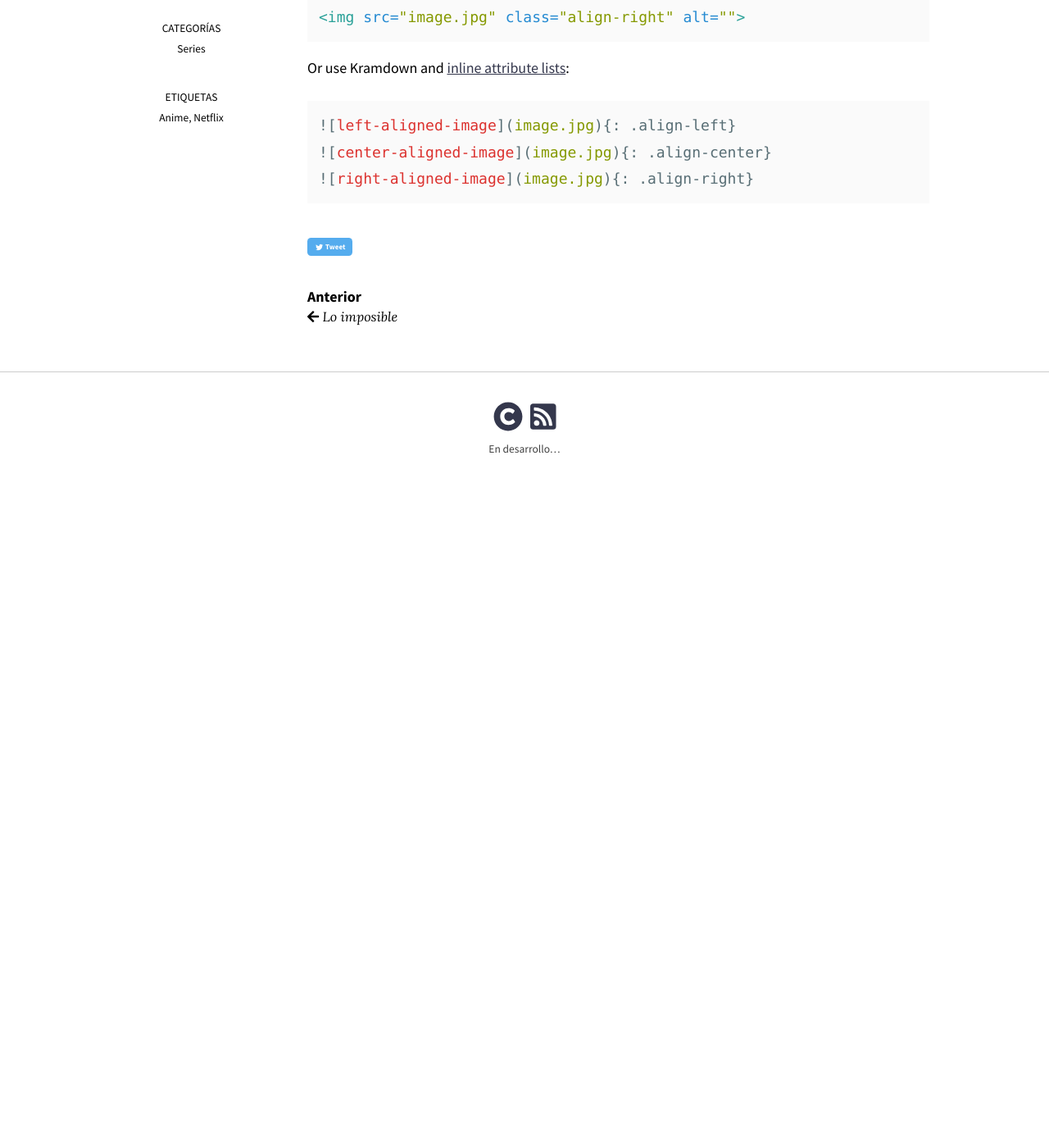
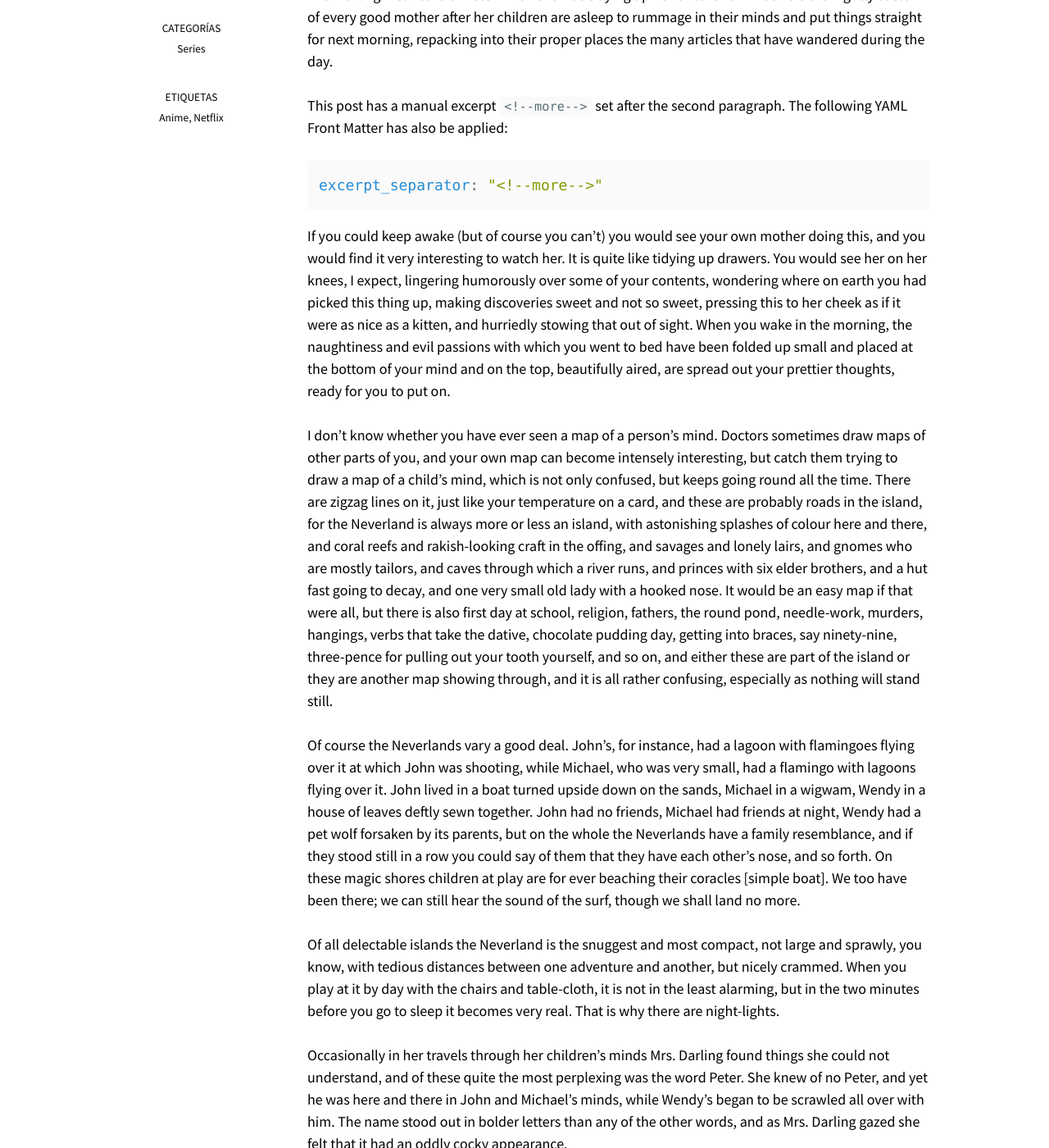
Before and after one commit to gide0n/old-mindeka, a Jekyll site: the page built from _posts/2020-03-24-opinion-beastars.md, in a window 1280 px wide and 1400 px high, scrolled down 1229 px. Shown: the whole window at 82% size. Built offline with Jekyll 4.4.1, drawn with Linux system fonts in a browser that asks for light colours; nearby versions of some CDN libraries; before the commit the page ends 1859 px from its top, so only the background shows below that; some of the changed text lies outside the part shown.

Commit message:
Update 2020-03-24-opinion-beastars.md

````diff
--- a/_posts/2020-03-24-opinion-beastars.md
+++ b/_posts/2020-03-24-opinion-beastars.md
@@ -13,20 +13,24 @@ tags:
 last_modified_at: 2020-03-24T00:33:20+01:00
 ---
 
-The best way to demonstrate the ebb and flow of the various image positioning options is to nestle them snuggly among an ocean of words. Grab a paddle and let's get started.
+All children, except one, grow up. They soon know that they will grow up, and the way Wendy knew was this. One day when she was two years old she was playing in a garden, and she plucked another flower and ran with it to her mother. I suppose she must have looked rather delightful, for Mrs. Darling put her hand to her heart and cried, "Oh, why can't you remain like this for ever!" This was all that passed between them on the subject, but henceforth Wendy knew that she must grow up. You always know after you are two. Two is the beginning of the end.
 
-Assign classes with HTML:
+Mrs. Darling first heard of Peter when she was tidying up her children's minds. It is the nightly custom of every good mother after her children are asleep to rummage in their minds and put things straight for next morning, repacking into their proper places the many articles that have wandered during the day.
 
-```html
-<img src="image.jpg" class="align-left" alt="">
-<img src="image.jpg" class="align-center" alt="">
-<img src="image.jpg" class="align-right" alt="">
+<!--more-->
+
+This post has a manual excerpt `<!--more-->` set after the second paragraph. The following YAML Front Matter has also be applied:
+
+```yaml
+excerpt_separator: "<!--more-->"
 ```
 
-Or use Kramdown and [inline attribute lists](https://kramdown.gettalong.org/syntax.html#inline-attribute-lists):
+If you could keep awake (but of course you can't) you would see your own mother doing this, and you would find it very interesting to watch her. It is quite like tidying up drawers. You would see her on her knees, I expect, lingering humorously over some of your contents, wondering where on earth you had picked this thing up, making discoveries sweet and not so sweet, pressing this to her cheek as if it were as nice as a kitten, and hurriedly stowing that out of sight. When you wake in the morning, the naughtiness and evil passions with which you went to bed have been folded up small and placed at the bottom of your mind and on the top, beautifully aired, are spread out your prettier thoughts, ready for you to put on.
 
-```markdown
-![left-aligned-image](image.jpg){: .align-left}
-![center-aligned-image](image.jpg){: .align-center}
-![right-aligned-image](image.jpg){: .align-right}
-```
+I don't know whether you have ever seen a map of a person's mind. Doctors sometimes draw maps of other parts of you, and your own map can become intensely interesting, but catch them trying to draw a map of a child's mind, which is not only confused, but keeps going round all the time. There are zigzag lines on it, just like your temperature on a card, and these are probably roads in the island, for the Neverland is always more or less an island, with astonishing splashes of colour here and there, and coral reefs and rakish-looking craft in the offing, and savages and lonely lairs, and gnomes who are mostly tailors, and caves through which a river runs, and princes with six elder brothers, and a hut fast going to decay, and one very small old lady with a hooked nose. It would be an easy map if that were all, but there is also first day at school, religion, fathers, the round pond, needle-work, murders, hangings, verbs that take the dative, chocolate pudding day, getting into braces, say ninety-nine, three-pence for pulling out your tooth yourself, and so on, and either these are part of the island or they are another map showing through, and it is all rather confusing, especially as nothing will stand still.
+
+Of course the Neverlands vary a good deal. John's, for instance, had a lagoon with flamingoes flying over it at which John was shooting, while Michael, who was very small, had a flamingo with lagoons flying over it. John lived in a boat turned upside down on the sands, Michael in a wigwam, Wendy in a house of leaves deftly sewn together. John had no friends, Michael had friends at night, Wendy had a pet wolf forsaken by its parents, but on the whole the Neverlands have a family resemblance, and if they stood still in a row you could say of them that they have each other's nose, and so forth. On these magic shores children at play are for ever beaching their coracles [simple boat]. We too have been there; we can still hear the sound of the surf, though we shall land no more.
+
+Of all delectable islands the Neverland is the snuggest and most compact, not large and sprawly, you know, with tedious distances between one adventure and another, but nicely crammed. When you play at it by day with the chairs and table-cloth, it is not in the least alarming, but in the two minutes before you go to sleep it becomes very real. That is why there are night-lights.
+
+Occasionally in her travels through her children's minds Mrs. Darling found things she could not understand, and of these quite the most perplexing was the word Peter. She knew of no Peter, and yet he was here and there in John and Michael's minds, while Wendy's began to be scrawled all over with him. The name stood out in bolder letters than any of the other words, and as Mrs. Darling gazed she felt that it had an oddly cocky appearance.
````
